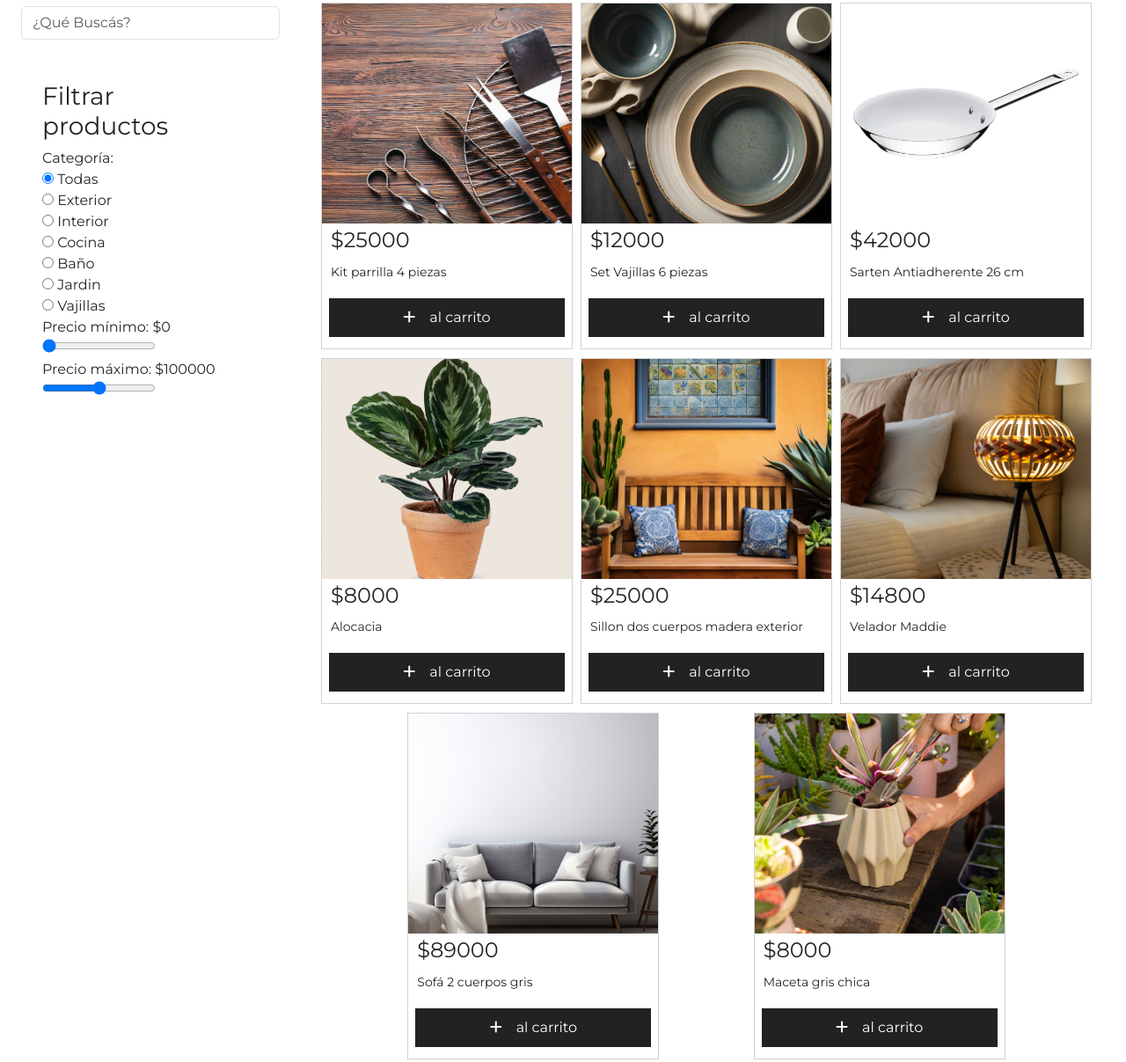
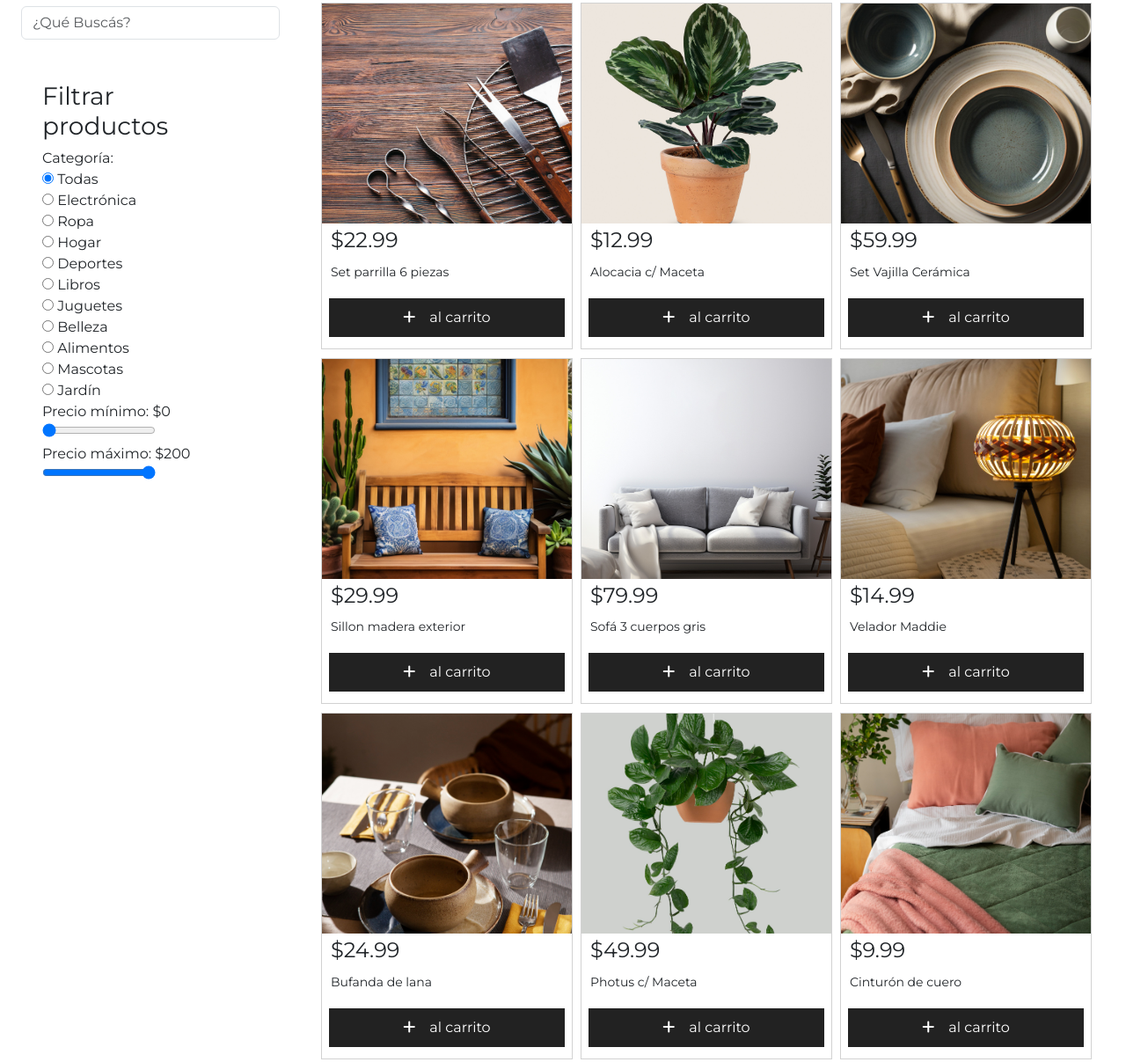
Before and after one commit to Lucas-Bragagnolo/3ra-Pree-entrega-JS-Lucas-Bragagnolo, a website: page pages/tienda.html in a window 1280 px wide. Shown: the part 357-1564 px from the top of the page at 88% size. Drawn offline with nearby package versions, Linux system fonts and the light colour scheme; some packages are replaced by stand-ins of ours; a script that the page names is missing.

Commit message:
Entrega Final

```diff
--- /dev/null
+++ b/data/categorias.json
@@ -0,0 +1,53 @@
+
+[
+  {
+    "id": 1,
+    "nombre": "Electrónica",
+    "descripcion": "Productos electrónicos y gadgets"
+  },
+  {
+    "id": 2,
+    "nombre": "Ropa",
+    "descripcion": "Prendas de vestir y accesorios"
+  },
+  {
+    "id": 3,
+    "nombre": "Hogar",
+    "descripcion": "Artículos para el hogar y decoración"
+  },
+  {
+    "id": 4,
+    "nombre": "Deportes",
+    "descripcion": "Equipamiento y ropa deportiva"
+  },
+  {
+    "id": 5,
+    "nombre": "Libros",
+    "descripcion": "Libros impresos y electrónicos"
+  },
+  {
+    "id": 6,
+    "nombre": "Juguetes",
+    "descripcion": "Juguetes y juegos para todas las edades"
+  },
+  {
+    "id": 7,
+    "nombre": "Belleza",
+    "descripcion": "Productos de cuidado personal y cosmética"
+  },
+  {
+    "id": 8,
+    "nombre": "Alimentos",
+    "descripcion": "Productos alimenticios y bebidas"
+  },
+  {
+    "id": 9,
+    "nombre": "Mascotas",
+    "descripcion": "Productos para mascotas y animales"
+  },
+  {
+    "id": 10,
+    "nombre": "Jardín",
+    "descripcion": "Herramientas y productos para jardinería"
+  }
+]
--- /dev/null
+++ b/data/productos.json
@@ -0,0 +1,111 @@
+
+[
+  {
+    "id": 1,
+    "categoria": 1,
+    "precio": 22.99,
+    "descripcion": "Set parrilla 6 piezas",
+    "img": "producto1.jpg",
+    "destacado": true,
+    "cantidad": 0
+  },
+  {
+    "id": 2,
+    "categoria": 10,
+    "precio": 12.99,
+    "descripcion": "Alocacia c/ Maceta",
+    "img": "producto2.jpg",
+    "destacado": false,
+    "cantidad": 0
+  },
+  {
+    "id": 3,
+    "categoria": 3,
+    "precio": 59.99,
+    "descripcion": "Set Vajilla Cerámica",
+    "img": "producto3.jpg",
+    "destacado": false,
+    "cantidad": 0
+  },
+  {
+    "id": 4,
+    "categoria": 10,
+    "precio": 29.99,
+    "descripcion": "Sillon madera exterior",
+    "img": "producto4.jpg",
+    "destacado": false,
+    "cantidad": 0
+  },
+  {
+    "id": 5,
+    "categoria": 2,
+    "precio": 79.99,
+    "descripcion": "Sofá 3 cuerpos gris",
+    "img": "producto5.jpg",
+    "destacado": false,
+    "cantidad": 0
+  },
+  {
+    "id": 6,
+    "categoria": 4,
+    "precio": 14.99,
+    "descripcion": "Velador Maddie",
+    "img": "producto6.jpg",
+    "destacado": true,
+    "cantidad": 0
+  },
+  {
+    "id": 7,
+    "categoria": 3,
+    "precio": 24.99,
+    "descripcion": "Bufanda de lana",
+    "img": "producto7.jpg",
+    "destacado": false,
+    "cantidad": 0
+  },
+  {
+    "id": 8,
+    "categoria": 1,
+    "precio": 49.99,
+    "descripcion": "Photus c/ Maceta",
+    "img": "producto8.jpg",
+    "destacado": true,
+    "cantidad": 0
+  },
+  {
+    "id": 9,
+    "categoria": 4,
+    "precio": 9.99,
+    "descripcion": "Cinturón de cuero",
+    "img": "producto9.jpg",
+    "destacado": false,
+    "cantidad": 0
+  },
+  {
+    "id": 10,
+    "categoria": 2,
+    "precio": 69.99,
+    "descripcion": "Sandalias de verano",
+    "img": "producto10.jpg",
+    "destacado": false,
+    "cantidad": 0
+  },
+  {
+    "id": 11,
+    "categoria": 3,
+    "precio": 34.99,
+    "descripcion": "Guantes de invierno",
+    "img": "producto11.jpg",
+    "destacado": false,
+    "cantidad": 0
+  },
+  {
+    "id": 12,
+    "categoria": 1,
+    "precio": 44.99,
+    "descripcion": "Maceta cerámica",
+    "img": "producto12.jpg",
+    "destacado": true,
+    "cantidad": 0
+  }
+]
--- /dev/null
+++ b/js/archivo.txt
@@ -0,0 +1 @@
+Soy homero el malo
--- a/js/arraysObjetos.js
+++ b/js/arraysObjetos.js
@@ -1,39 +1,37 @@
-// creo la funcion constructora de productos
-class Producto {
-    constructor(id, nombre, precio, imagen, categoria, stock, destacado) {
-        this.id= id;
-        this.nombre = nombre;
-        this.precio = precio;
-        this.imagen = imagen;
-        this.categoria = categoria;
-        this.stock = stock;
-        this.destacado = destacado;
-    }
+// Array para almacenar los productos
+let productos = [];
+
+// Función para cargar los productos desde el archivo JSON
+const cargarProductos = async () => {
+  try {
+    const response = await fetch('/data/productos.json');
+    if (!response.ok) throw new Error('Error al cargar los productos');
+
+    productos = await response.json(); // Asigna los productos al array
+    console.log("productos", productos);
+
+    // Llamar a la función para mostrar los productos destacados una vez que se carguen
+    mostrarProductosDestacados();
+  } catch (error) {
+    console.error('Error:', error);
   }
-  class Categoria {
-    constructor(id, nombre, imagen) {
-        this.id= id;
-        this.nombre = nombre;
-        this.imagen = imagen;
-    }
-  }
-  const categorias = [];
-  const caregoria_1 = new Categoria(1, "Exterior", "../img/categoria_1.jpg");
-  const caregoria_2 = new Categoria(2, "Interior", "../img/categoria_2.jpg");
-  const caregoria_3 = new Categoria(3, "Cocina", "../img/categoria_3.jpg");
-  const caregoria_4 = new Categoria(4, "Baño", "../img/categoria_4.jpg");
-  const caregoria_5 = new Categoria(5, "Jardin", "../img/categoria_5.jpg");
-  const caregoria_6 = new Categoria(6, "Vajillas", "../img/categoria_6.jpg");
-  categorias.push(caregoria_1, caregoria_2, caregoria_3, caregoria_4, caregoria_5, caregoria_6);
+};
+
+// Array para almacenar las categorías
+let categorias = [];
+
+// Función para cargar las categorías desde el archivo JSON
+const cargarCategorias = async () => {
+  try {
+    const response = await fetch('/data/categorias.json');
+    if (!response.ok) throw new Error('Error al cargar las categorías');
+
+    categorias = await response.json(); // Asigna las categorías al array
+    console.log("categorias", categorias);
 
 
-  const productos = [];
-  const producto_1 = new Producto(1, "Kit parrilla 4 piezas", 25000, "./img/producto1.jpg", 1, 10, true);
-  const producto_2 = new Producto(2, "Set Vajillas 6 piezas", 12000, "./img/producto3.jpg", 6, 10, false);
-  const producto_3 = new Producto(3, "Sarten Antiadherente 26 cm", 42000, "./img/producto_sarten.jpg", 3, 10, true);
-  const producto_4 = new Producto(4, "Alocacia", 8000, "./img/producto2.jpg", 5, 10, true);
-  const producto_5 = new Producto(5, "Sillon dos cuerpos madera exterior", 25000, "./img/producto4.jpg", 1, 10, false);
-  const producto_6 = new Producto(6, "Velador Maddie", 14800, "./img/producto6.jpg", 2, 10, true);
-  const producto_7 = new Producto(7, "Sofá 2 cuerpos gris", 89000, "./img/producto5.jpg", 2, 10, false);
-  const producto_8 = new Producto(8, "Maceta gris chica", 8000, "./img/producto12.jpg", "Exterior", 10, false);
-  productos.push(producto_1, producto_2, producto_3, producto_4, producto_5, producto_6, producto_7, producto_8);
+
+  } catch (error) {
+    console.error('Error:', error);
+  }
+};
--- a/js/tienda.js
+++ b/js/tienda.js
@@ -1,3 +1,4 @@
+// Función para generar los botones de radio de categorías
 function generarRadiosCategorias() {
     const contenedorRadios = document.getElementById('filtroCategoriaRadios');
     contenedorRadios.innerHTML = '';
@@ -10,75 +11,76 @@ function generarRadiosCategorias() {
     `;
     contenedorRadios.appendChild(radioTodas);
 
-    // Crear un botón de radio por cada categoría
-    categorias.forEach(categoria => {
+    // Crear un botón de radio por cada categoría cargada
+    categorias.forEach(({ id, nombre}) => {
       const radio = document.createElement('div');
       radio.innerHTML = `
-            <input type="radio" id="categoria${categoria.id}" name="categoria" value="${categoria.id}" onchange="aplicarFiltros()" />
-            <label for="categoria${categoria.id}">${categoria.nombre}</label>
+          <input type="radio" id="categoria${id}" name="categoria" value="${id}" onchange="aplicarFiltros()" />
+          <label for="categoria${id}">${nombre}</label>
       `;
       contenedorRadios.appendChild(radio);
     });
   }
 
-// Llama a la función para generar los botones de radio al cargar la página
-document.addEventListener('DOMContentLoaded', generarRadiosCategorias);
-
-
+  // Función para aplicar los filtros de productos
   function aplicarFiltros() {
     const filtroCategoriaId = document.querySelector('input[name="categoria"]:checked').value;
     const filtroPrecioMin = parseFloat(document.getElementById('precioMin').value) || 0;
     const filtroPrecioMax = parseFloat(document.getElementById('precioMax').value) || Infinity;
     const filtroNombre = document.getElementById('filtroNombre').value.toLowerCase();
-
     const productosFiltrados = productos.filter(producto => {
         const coincideCategoria = filtroCategoriaId === '' || producto.categoria == filtroCategoriaId;
         const coincidePrecio = producto.precio >= filtroPrecioMin && producto.precio <= filtroPrecioMax;
-        const coincideNombre = producto.nombre.toLowerCase().includes(filtroNombre);
-
+        const coincideNombre = producto.descripcion.toLowerCase().includes(filtroNombre);
         return coincideCategoria && coincidePrecio && coincideNombre;
     });
 
     mostrarProductos(productosFiltrados);
   }
 
-
+  // Función para actualizar el valor mínimo del precio
   function actualizarPrecioMin() {
     const precioMin = document.getElementById('precioMin').value;
     document.getElementById('precioMinValor').textContent = precioMin;
     aplicarFiltros();
   }
 
+  // Función para actualizar el valor máximo del precio
   function actualizarPrecioMax() {
     const precioMax = document.getElementById('precioMax').value;
     document.getElementById('precioMaxValor').textContent = precioMax;
     aplicarFiltros();
   }
 
+  // Función para mostrar los productos filtrados
   function mostrarProductos(productosFiltrados) {
     const contenedorProductos = document.getElementById('contenedorProductos');
     contenedorProductos.innerHTML = '';
-
-    productosFiltrados.forEach(producto => {
+    productosFiltrados.forEach(({ img, precio, descripcion, id }) => {
       const card = document.createElement('div');
       card.className = 'card';
       card.innerHTML = `
-
-        <div class="card-img"><img src=".${producto.imagen}" ></div>
+        <div class="card-img"><img src="../img/${img}" alt="Imagen del producto"></div>
         <div class="precio-item">
-            <h4>$${producto.precio}</h4>
+            <h4>$${precio}</h4>
         </div>
         <div class="titulo-item">
-            <h4>${producto.nombre}</h4>
+            <h4>${descripcion}</h4>
         </div>
         <div class="boton-item p-2">
-        <button class="btn-carrito" id="btnAgregarCarrito" onclick="agregarAlCarrito(${producto.id})"><i class="fa-solid fa-plus me-3"></i>al carrito</button>
+        <button class="btn-carrito" id="btnAgregarCarrito" onclick="agregarAlCarrito(${id})">
+          <i class="fa-solid fa-plus me-3"></i>al carrito</button>
         </div>
-
       `;
       contenedorProductos.appendChild(card);
     });
   }
 
-// Mostrar todos los productos inicialmente
-document.addEventListener('DOMContentLoaded', () => mostrarProductos(productos));
+  // Llamada inicial para cargar productos y categorías cuando se carga la página
+  document.addEventListener('DOMContentLoaded', async () => {
+    await cargarProductos();  // Cargar productos de forma asíncrona
+    await cargarCategorias(); // Cargar categorías de forma asíncrona
+    // Generar radios de categorías y mostrar todos los productos
+    generarRadiosCategorias();
+    mostrarProductos(productos); // Mostrar todos los productos inicialmente
+  });
--- a/pages/tienda.html
+++ b/pages/tienda.html
@@ -106,10 +106,10 @@
                     </div>
                     <div id="filtroPrecio">
                         <label for="precioMin">Precio mínimo: $<span id="precioMinValor">0</span></label>
-                        <input type="range" id="precioMin" name="precioMin" min="0" max="10000" step="100" value="0" oninput="actualizarPrecioMin()">
+                        <input type="range" id="precioMin" name="precioMin" min="0" max="200" step="10" value="0" oninput="actualizarPrecioMin()">
 
-                        <label for="precioMax">Precio máximo: $<span id="precioMaxValor">100000</span></label>
-                        <input type="range" id="precioMax" name="precioMax" min="0" max="100000" step="100" value="50000" oninput="actualizarPrecioMax()">
+                        <label for="precioMax">Precio máximo: $<span id="precioMaxValor">200</span></label>
+                        <input type="range" id="precioMax" name="precioMax" min="0" max="200" step="10" value="200" oninput="actualizarPrecioMax()">
                     </div>
 
                 </div>
@@ -187,9 +187,6 @@
     <script src="https://unpkg.com/aos@2.3.1/dist/aos.js"></script>
     <script src="js/wow.min.js"></script>
     <script>
-    new WOW().init();
-    </script>
-    <script>
         AOS.init();
     </script>
     <!-- Script BS 5.3.3 -->
```
Also changed, not shown: index.html (+1 -1 lines), js/carrito.js (+7 -8 lines), js/main.js (+19 -15 lines), js/script.js (added, +17 -0 lines), package.json (added, +15 -0 lines), 1 other file. Lines whose indentation alone changed are shown as unchanged.
